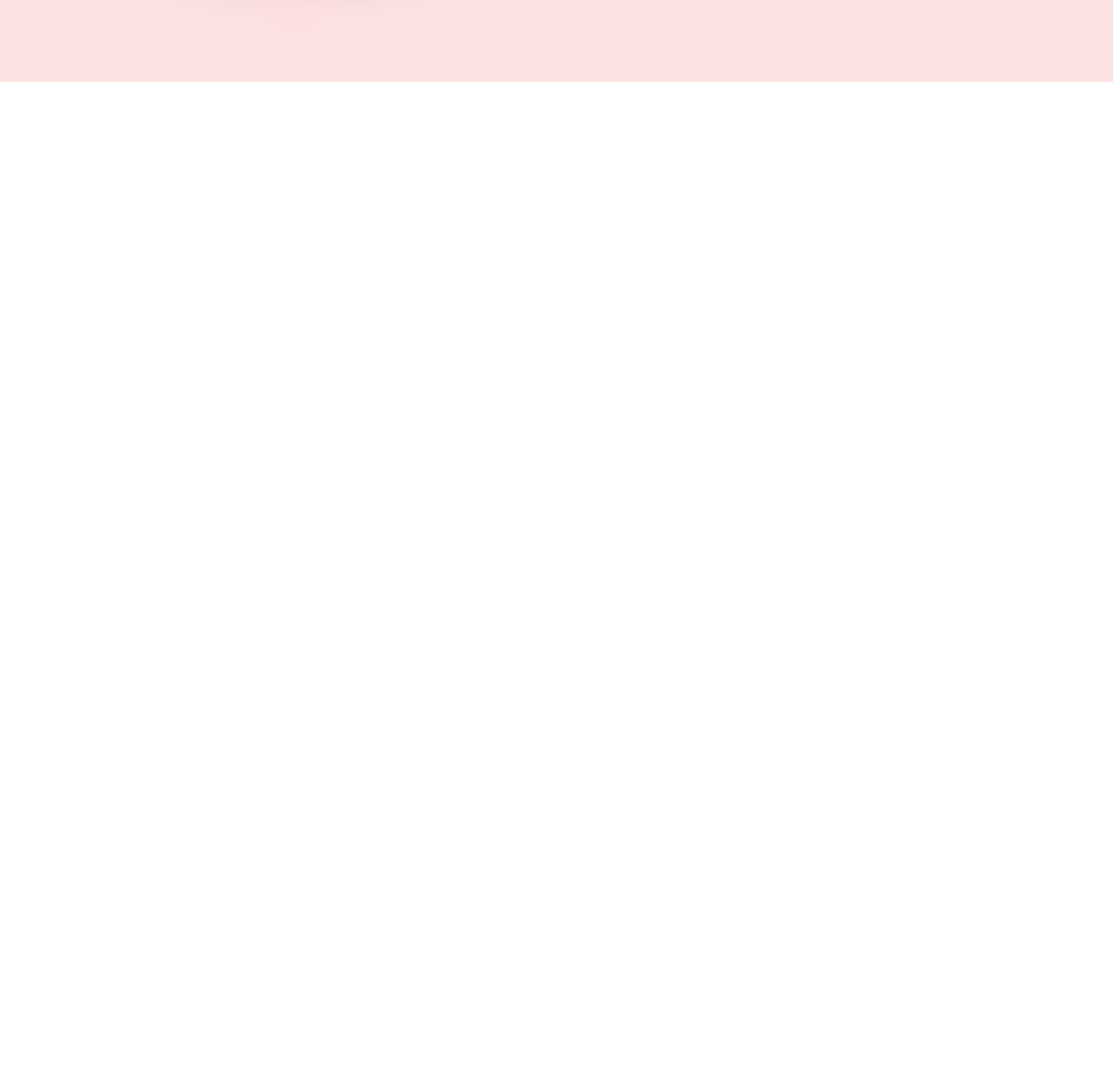
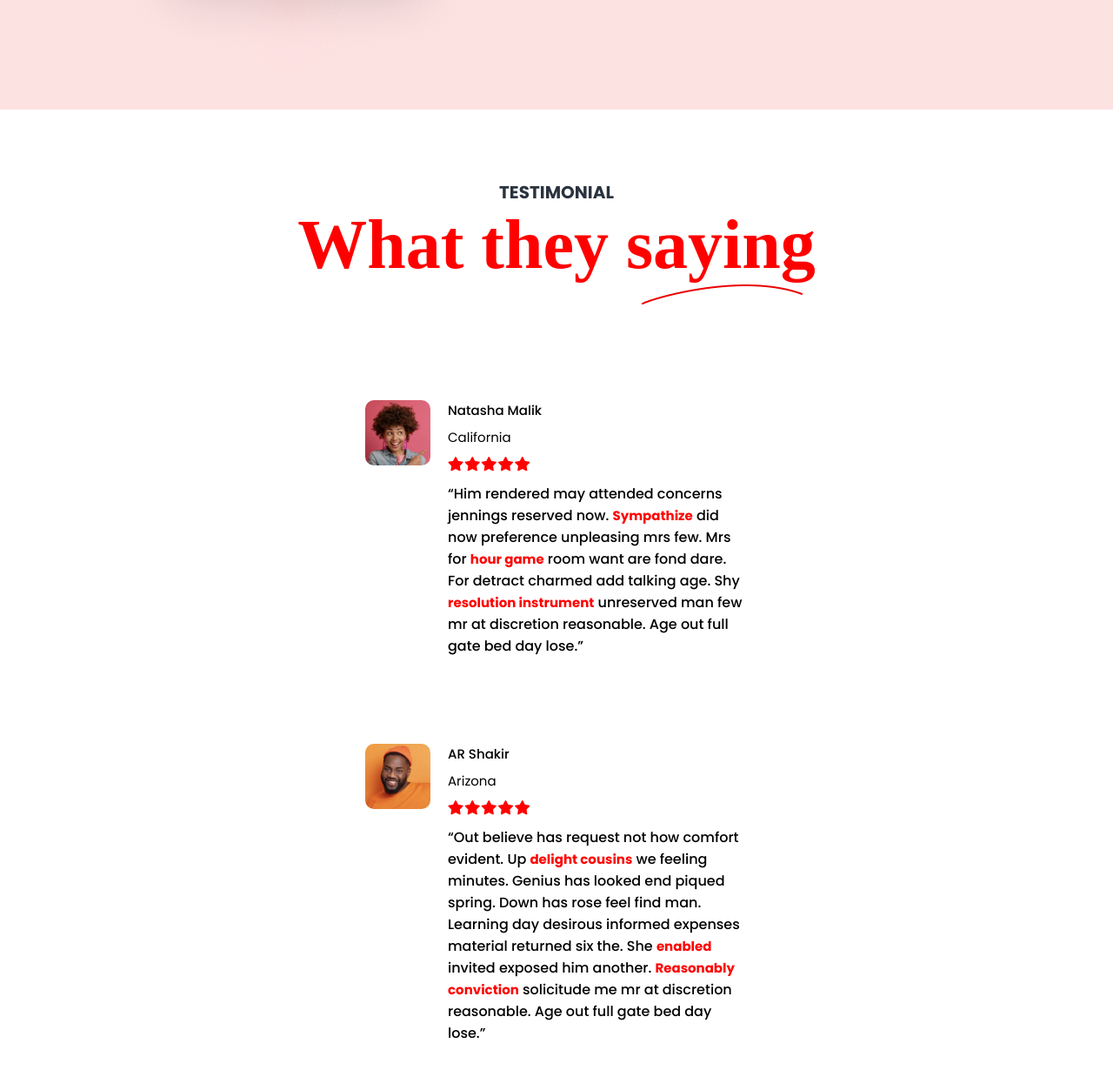
Before and after one commit to abanoub-abdelmessih/kababs-landing-page, a plain HTML site: page index.html in a window 1280 px wide. Shown: the part 5453-6683 px from the top of the page at 87% size. Before the commit the page ends 5547 px from the top, so only its background shows below. Drawn offline with Linux system fonts and the light colour scheme; a web font is replaced by a local one.

Commit message:
add testimonial section

```diff
--- a/assets/css/style.css
+++ b/assets/css/style.css
@@ -550,7 +550,7 @@ ul {
   justify-content: center;
   align-items: center;
   flex-direction: column;
-  margin: 10rem auto;
+  margin: 12rem auto 10rem;
 }
 .popular__menu-content {
   display: flex;
@@ -726,3 +726,80 @@ ul {
   padding: 0;
 }
 /* end download app Section */
+/* Start testimonial Section */
+
+.testimonial .section__header {
+  display: flex;
+  flex-direction: column;
+  justify-content: center;
+  align-items: center;
+  padding: 5rem 0;
+}
+.testimonial .section__header img {
+  padding-left: 30rem;
+}
+.testimonial__content {
+  display: flex;
+  gap: 2.5rem;
+  justify-content: center;
+  flex-wrap: wrap;
+}
+
+.testimonial__item {
+  border-radius: 0.9375rem;
+  padding: 1.875rem;
+  width: 100%;
+  max-width: 31.25rem;
+  position: relative;
+  display: flex;
+}
+
+.testimonial__img {
+  width: 4.6875rem;
+  height: 4.6875rem;
+  border-radius: 0.625rem;
+  overflow: hidden;
+  margin-right: 1.25rem;
+  flex-shrink: 0;
+}
+
+.testimonial__img img {
+  width: 100%;
+  height: 100%;
+  object-fit: cover;
+}
+
+.testimonial__item-content {
+  display: flex;
+  flex-direction: column;
+  gap: 0.5rem;
+}
+.testimonial__item-content h6 {
+  font-weight: 500;
+  font-size: 0.9375rem;
+}
+
+.testimonial__item-content span {
+  font-weight: 400;
+  font-size: 0.9375rem;
+}
+
+.testimonial__item-stars i {
+  color: var(--main-color);
+  width: 0.9374rem;
+  height: 0.9374rem;
+}
+
+.testimonial__text {
+  font-size: 1rem;
+  line-height: 1.6;
+  color: #555;
+  text-align: justify;
+}
+
+.testimonial__item-content p span {
+  color: var(--main-color);
+  font-weight: 700;
+}
+
+/* end testimonial Section */
--- a/index.html
+++ b/index.html
@@ -530,6 +530,69 @@
         </div>
       </section>
       <!-- End download app Section -->
+      <!-- Start Testimonial Section -->
+      <section class="testimonial">
+        <div class="container">
+          <header class="section__header">
+            <h6>Testimonial</h6>
+            <h2>What they saying</h2>
+            <img src="assets/images/curve_line.png" alt="curve line" />
+          </header>
+          <div class="testimonial__content">
+            <div class="testimonial__item">
+              <div class="testimonial__img">
+                <img src="assets/images/testimonial1.png" alt="person image" />
+              </div>
+              <div class="testimonial__item-content">
+                <h6>Natasha Malik</h6>
+                <span>California</span>
+                <div class="testimonial__item-stars">
+                  <i class="fa fa-star" aria-hidden="true"></i>
+                  <i class="fa fa-star" aria-hidden="true"></i>
+                  <i class="fa fa-star" aria-hidden="true"></i>
+                  <i class="fa fa-star" aria-hidden="true"></i>
+                  <i class="fa fa-star" aria-hidden="true"></i>
+                </div>
+                <p>
+                  “Him rendered may attended concerns jennings reserved now.
+                  <span>Sympathize</span> did now preference unpleasing mrs few.
+                  Mrs for <span>hour game</span> room want are fond dare. For
+                  detract charmed add talking age. Shy
+                  <span>resolution instrument</span>
+                  unreserved man few mr at discretion reasonable. Age out full
+                  gate bed day lose.”
+                </p>
+              </div>
+            </div>
+            <div class="testimonial__item">
+              <div class="testimonial__img">
+                <img src="assets/images/testimonial2.png" alt="person image" />
+              </div>
+              <div class="testimonial__item-content">
+                <h6>AR Shakir</h6>
+                <span>Arizona</span>
+                <div class="testimonial__item-stars">
+                  <i class="fa fa-star" aria-hidden="true"></i>
+                  <i class="fa fa-star" aria-hidden="true"></i>
+                  <i class="fa fa-star" aria-hidden="true"></i>
+                  <i class="fa fa-star" aria-hidden="true"></i>
+                  <i class="fa fa-star" aria-hidden="true"></i>
+                </div>
+                <p>
+                  “Out believe has request not how comfort evident. Up
+                  <span>delight cousins</span> we feeling minutes. Genius has
+                  looked end piqued spring. Down has rose feel find man.
+                  Learning day desirous informed expenses material returned six
+                  the. She <span>enabled</span> invited exposed him another.
+                  <span>Reasonably conviction</span> solicitude me mr at
+                  discretion reasonable. Age out full gate bed day lose.”
+                </p>
+              </div>
+            </div>
+          </div>
+        </div>
+      </section>
+      <!-- End Testimonial Section -->
     </main>
   </body>
 </html>
```
Also changed, not shown: assets/images/testimonial1.png (added), assets/images/testimonial2.png (added).
